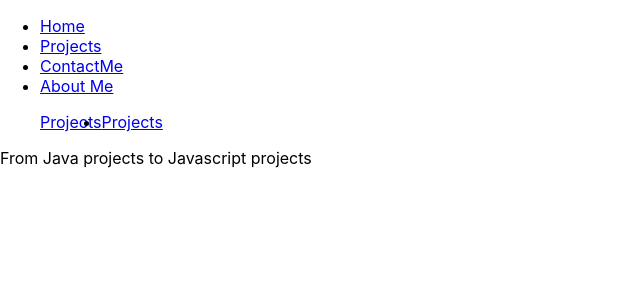
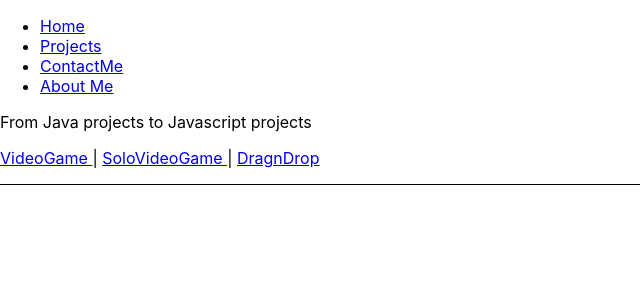
Before and after one commit to MarianoCMP/MarianoCMP.github.io, a React (Create React App) app: page /Projects in a window 1280 px wide. Shown: the top 300 px of the page, without its empty margins (0-640 px from the left). Built offline with nearby package versions, Linux system fonts and the light colour scheme.

Commit message:
fixing nested routes

```diff
--- a/src/App.js
+++ b/src/App.js
@@ -1,14 +1,9 @@
 import React from 'react';
 import './App.css';
-import AboutMe from './components/AboutMe';
-import Home from './components/Home';
-import Projects from './components/Projects';
-import SoloVideoGame from './pages/SoloVideoGame';
-import VideoGame from './pages/VideoGame';
-import ContactMe from './components/ContactMe';
+
 
 import {
-  BrowserRouter as Router, Routes,Route, Link
+ Outlet, Link
 } from "react-router-dom";
 
 function App() {
@@ -18,39 +13,22 @@ function App() {
         <nav>
           <ul>
             <li>
-              <Link to="/">Home</Link>
+              <Link to="Home">Home</Link>
           </li>
           <li>
-              <Link to="/Projects">Projects</Link>
+              <Link to="Projects">Projects</Link>
           </li>
           <li>
-              <Link to="/ContactMe">ContactMe</Link>
+              <Link to="ContactMe">ContactMe</Link>
             </li>
             <li>
-              <Link to="/AboutMe">About Me</Link>
+              <Link to="AboutMe">About Me</Link>
             </li>
           </ul>
         </nav>
 
-        {/* A <Switch> looks through its children <Route>s and
-            renders the first one that matches the current URL. */}
-      <Routes>
+<Outlet/>
 
-        < Route path="/" element={<Home />} />
-
-        < Route path="/Projects" element={<Projects />} />
-
-        < Route path="/ContactMe" element={<ContactMe />} />
-
-        < Route path = "/AboutMe" element = {<AboutMe/>} />
-
-
-
-
-
-
-
-        </Routes>
       </div>
   );
 }
--- a/src/components/Projects.js
+++ b/src/components/Projects.js
@@ -1,45 +1,31 @@
 import React from "react";
 import "./Projects.css"
 
-import SoloVideoGame from '..//pages/SoloVideoGame'
-import VideoGame from '..//pages/VideoGame'
+import { Outlet,Link } from "react-router-dom";
 
-import {
-  BrowserRouter as Router, Routes,Route, Link
-} from "react-router-dom";
+
+
 
 
 export default function Projects() {
   return (
     <div>
-        <nav>
-          <ul>
-            <li className = "projs">
-
-            <Link to="/SoloVideoGame">Projects</Link>
-
-          </li>
-          <li >
-
-          <Link to="/VideoGame">Projects</Link>
-
-          </li>
-
-          </ul>
-        </nav>
-
-
-      <p>From Java projects to Javascript projects</p>
-      <Routes>
-
-        < Route path="SoloVideoGame" element={<SoloVideoGame />} />
-
-        < Route path="VideoGame" element={<VideoGame />} />
 
 
 
 
-        </Routes>
+      <p>From Java projects to Javascript projects</p>
+
+      <nav style = {{
+        borderBottom: "solid 1px",
+        paddingBottom: "1rem"
+      }}
+      >
+      <Link to = "VideoGame"> VideoGame </Link> | {" "}
+      <Link to = "SoloVideoGame"> SoloVideoGame </Link> | {" "}
+      <Link to = "DragnDrop"> DragnDrop </Link>
+      </nav>
+      <Outlet />
     </div>
   );
 }
--- a/src/index.js
+++ b/src/index.js
@@ -3,11 +3,41 @@ import ReactDOM from 'react-dom';
 import './index.css';
 import App from './App';
 import reportWebVitals from './reportWebVitals';
-import { BrowserRouter } from 'react-router-dom';
+import { BrowserRouter,
+  Routes,
+  Route
+} from 'react-router-dom';
+import AboutMe from './components/AboutMe';
+import Home from './components/Home';
+import Projects from './components/Projects';
+import SoloVideoGame from './pages/SoloVideoGame';
+import VideoGame from './pages/VideoGame';
+import ContactMe from './components/ContactMe';
+import DragnDrop from './pages/DragnDrop'
+
 
 ReactDOM.render(
   <BrowserRouter>
-    <App />
+    <Routes>
+
+        < Route path="" element={<App />} >
+
+        <Route path = "Home" element= {<Home/>} />
+
+        < Route path="Projects" element={<Projects />} >
+
+         < Route path="VideoGame" element={<VideoGame/>} />
+        < Route path = "SoloVideoGame" element={<SoloVideoGame/>}/>
+        <Route path = "DragnDrop" element = {< DragnDrop/>} />
+
+        </Route>
+
+        < Route path="ContactMe" element={<ContactMe />} />
+
+        < Route path = "AboutMe" element = {<AboutMe/>} />
+
+        </Route>
+        </Routes>
   </BrowserRouter>,
   document.getElementById('root')
 );
--- a/src/pages/DragnDrop.js
+++ b/src/pages/DragnDrop.js
@@ -0,0 +1,12 @@
+import React from "react"
+
+export default function DragnDrop() {
+    return (
+        <div>
+
+          DragnDrop
+
+
+        </div>
+    )
+}
--- /dev/null
+++ b/src/pages/SoloVideoGame.css
@@ -0,0 +1,6 @@
+.style{
+    width:100%;
+    height:0;
+    padding-bottom:54%;
+    position:relative;
+}
--- a/src/pages/SoloVideoGame.js
+++ b/src/pages/SoloVideoGame.js
@@ -1,13 +1,19 @@
 import React from "react"
+import logo from '../giphy.gif'
+
 
 
 export default function SoloVideoGame() {
     return (
         <div>
 
+
+<img src = {require(logo)} alt = "Gif Suck..." />
            <p> Creativity </p>
 
 
         </div>
+
+
     )
 }
--- a/src/pages/VideoGame.js
+++ b/src/pages/VideoGame.js
@@ -1,5 +1,6 @@
 import React from "react"
 
+import {Button} from '@material-ui/core';
 
 export default function VideoGame() {
     return (
@@ -8,6 +9,8 @@ export default function VideoGame() {
           <p> Discipline </p>
 
 
+          <Button color = "primary" variant = "contained">Press Me</Button>
+
 
         </div>
     )
```
Also changed, not shown: public/giphy.gif (added).
